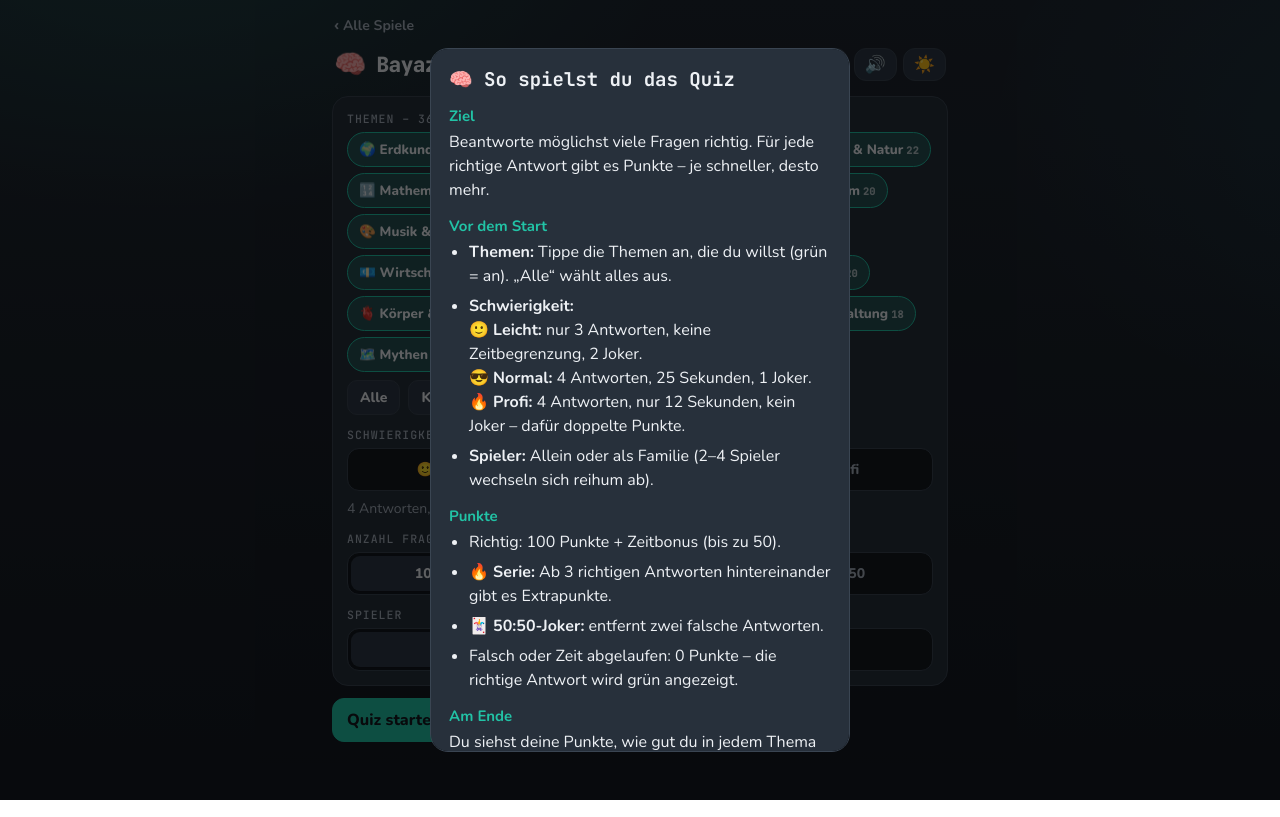
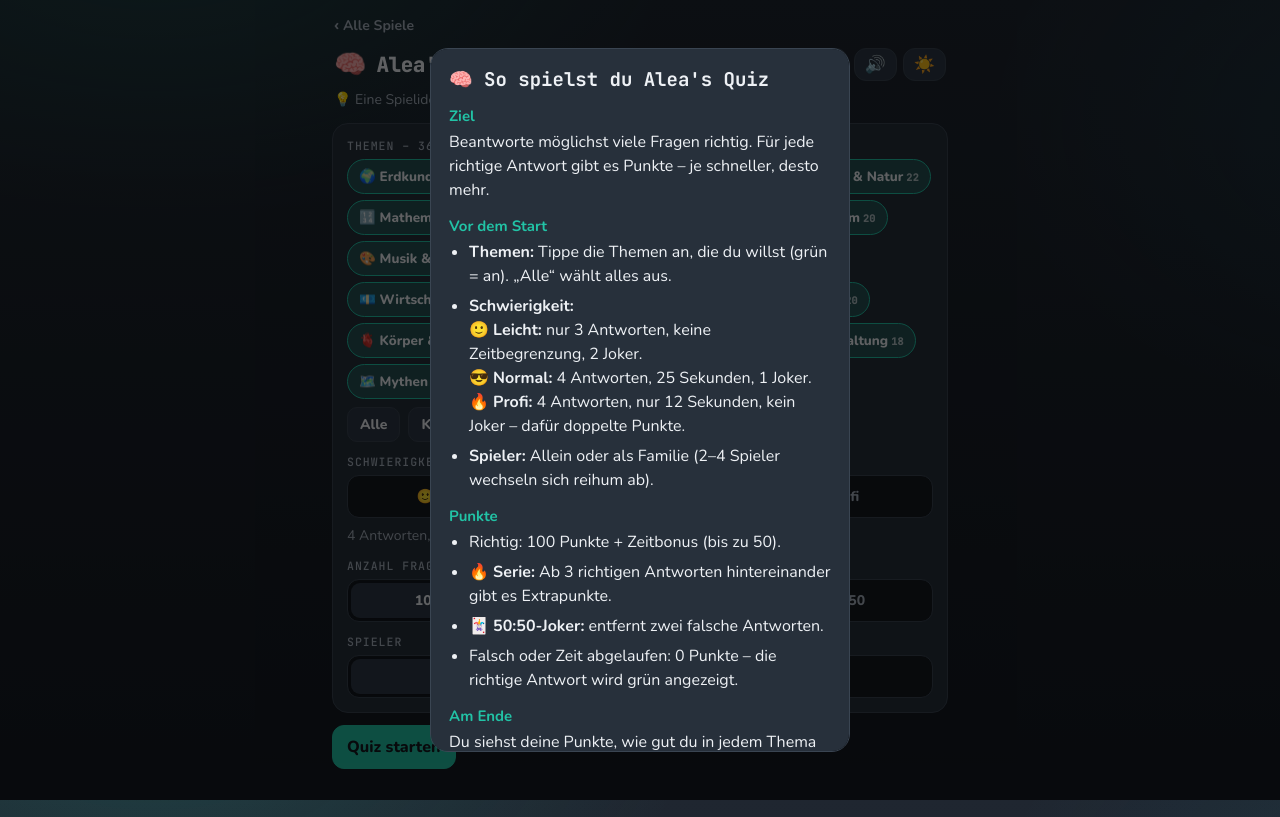
Before and after one commit to BayTek1982/spiele, a plain HTML site: page quiz/index.html in a window 1280 px wide. Drawn offline with nearby package versions, Linux system fonts and the light colour scheme.

Commit message:
Quiz heißt jetzt Alea's Quiz (Idee von Alea)
Co-Authored-By: Claude Opus 5.5 <noreply@anthropic.com>
Claude-Session: https://claude.ai/code/session_017snxwYMMS4pKuZKHEVo23h

```diff
--- a/quiz/index.html
+++ b/quiz/index.html
@@ -3,7 +3,7 @@
 <head>
 <meta charset="utf-8">
 <meta name="viewport" content="width=device-width, initial-scale=1">
-<title>Quiz</title>
+<title>Alea's Quiz</title>
 <link rel="preconnect" href="https://fonts.googleapis.com">
 <link href="https://fonts.googleapis.com/css2?family=JetBrains+Mono:wght@500;700;800&family=Nunito:wght@400;700;800;900&display=swap" rel="stylesheet">
 <script>try{document.documentElement.dataset.theme=JSON.parse(localStorage.getItem('bs-theme'))||'dark';}catch(e){document.documentElement.dataset.theme='dark';}</script>
@@ -98,14 +98,16 @@ button.small{padding:7px 12px;font-size:14px;border-radius:10px}
 .rev .r b{color:#2fbf6a}.rev .r s{color:#e5564b}
 .catstat{display:grid;grid-template-columns:1fr auto;gap:4px 10px;font-size:14px;margin-top:8px}
 .streak{color:#ff9f1c}
+.idea{margin:-6px 2px 14px;font-size:14px;color:var(--mut)}.idea b{color:var(--acc)}
 
 </style>
 </head>
 <body>
 <div id="app">
   <a class="back hidden" id="hubLink" href="../">‹ Alle Spiele</a>
-  <header><span class="logo">🧠</span><h1>Bayazit <b>Quiz</b></h1><div class="hbtns"><button class="ib" id="btnHelp" title="Anleitung">📖</button><button class="ib" id="btnSound" title="Ton">🔊</button><button class="ib" id="btnTheme" title="Hell / Dunkel">☀️</button></div></header>
+  <header><span class="logo">🧠</span><h1>Alea's <b>Quiz</b></h1><div class="hbtns"><button class="ib" id="btnHelp" title="Anleitung">📖</button><button class="ib" id="btnSound" title="Ton">🔊</button><button class="ib" id="btnTheme" title="Hell / Dunkel">☀️</button></div></header>
 
+  <div class="idea">💡 Eine Spielidee von <b>Alea</b></div>
   <section id="setup">
     <div class="card opts">
       <div><div class="lbl">Themen <span id="qcount" style="text-transform:none"></span></div><div class="chips" id="cats"></div>
@@ -177,7 +179,7 @@ $('#btnHelp').onclick=showHelp;
 function initHelp(id){if(window.HELP&&!KIT.get('help-seen-'+id,false)){KIT.set('help-seen-'+id,true);setTimeout(showHelp,350);}}
 
 
-window.HELP=`<h2>🧠 So spielst du das Quiz</h2>
+window.HELP=`<h2>🧠 So spielst du Alea's Quiz</h2>
 <h3>Ziel</h3><p>Beantworte möglichst viele Fragen richtig. Für jede richtige Antwort gibt es Punkte – je schneller, desto mehr.</p>
 <h3>Vor dem Start</h3><ul><li><b>Themen:</b> Tippe die Themen an, die du willst (grün = an). „Alle“ wählt alles aus.</li><li><b>Schwierigkeit:</b><br>🙂 <b>Leicht:</b> nur 3 Antworten, keine Zeitbegrenzung, 2 Joker.<br>😎 <b>Normal:</b> 4 Antworten, 25 Sekunden, 1 Joker.<br>🔥 <b>Profi:</b> 4 Antworten, nur 12 Sekunden, kein Joker – dafür doppelte Punkte.</li><li><b>Spieler:</b> Allein oder als Familie (2–4 Spieler wechseln sich reihum ab).</li></ul>
 <h3>Punkte</h3><ul><li>Richtig: 100 Punkte + Zeitbonus (bis zu 50).</li><li>🔥 <b>Serie:</b> Ab 3 richtigen Antworten hintereinander gibt es Extrapunkte.</li><li>🃏 <b>50:50-Joker:</b> entfernt zwei falsche Antworten.</li><li>Falsch oder Zeit abgelaufen: 0 Punkte – die richtige Antwort wird grün angezeigt.</li></ul>
```
Also changed, not shown: index.html (+2 -2 lines).
